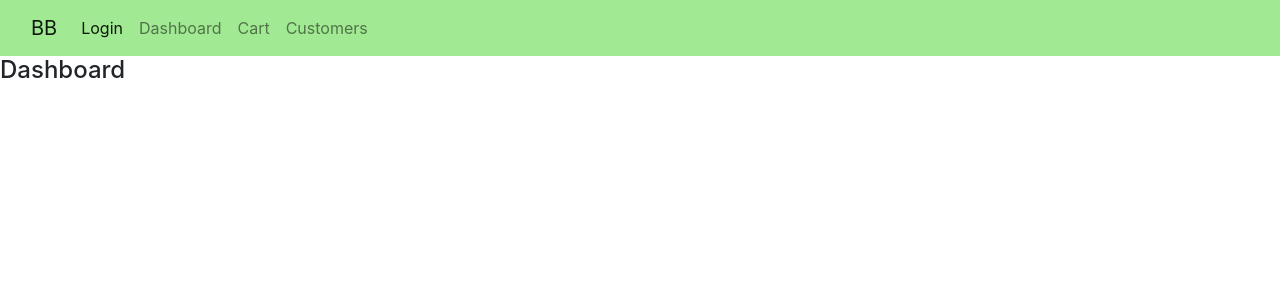
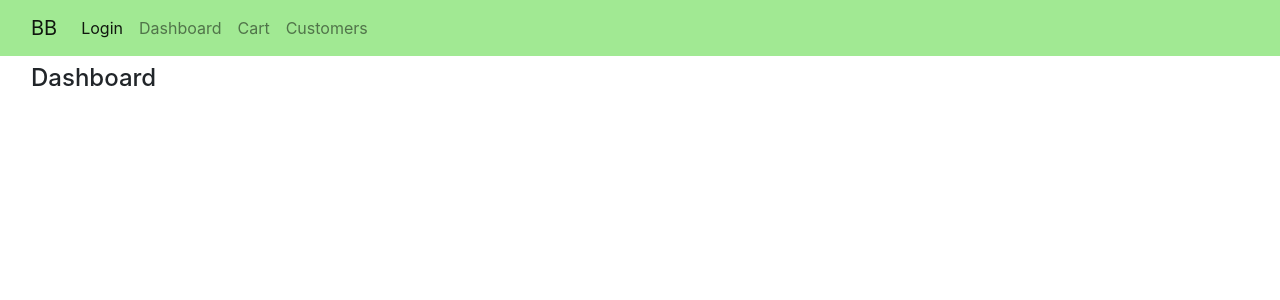
Before and after one commit to bekindtomammals0/ecommerce-app, a React (Create React App) app: page /dashboard in a window 1280 px wide. Shown: the top 300 px of the page. Built offline with nearby package versions, Linux system fonts and the light colour scheme.

Commit message:
End of tutorial

```diff
--- a/src/App.jsx
+++ b/src/App.jsx
@@ -13,6 +13,7 @@ export default class App extends Component {
     return (
       <BrowserRouter>
         <NavBar />
+        <div className="container-fluid">
           <Routes>
             <Route path="/" exact element={<Login />} />
             <Route path="/dashboard" exact element={<Dashboard />} />
@@ -20,6 +21,7 @@ export default class App extends Component {
             <Route path="/customers" exact element={<CustomerList />} />
             <Route path="*" element={<NoMatchPage />} />
           </Routes>
+        </div>
       </BrowserRouter>
     );
   }
--- a/src/Dashboard.jsx
+++ b/src/Dashboard.jsx
@@ -1,6 +1,6 @@
 import React, { Component } from "react";
 export default class Dashboard extends Component {
   render() {
-    return <h4>Dashboard</h4>;
+    return <h4 className="mt-2 px-3">Dashboard</h4>;
   }
 }
--- a/src/ShoppingCart.jsx
+++ b/src/ShoppingCart.jsx
@@ -16,7 +16,7 @@ export default class ShoppingCart extends Component {
     console.log("render() of ShoppingCart.jsx");
     return (
       <div className="container-fluid">
-        <h4>Shopping Cart</h4>
+        <h4 className="mt-2">Shopping Cart</h4>
         <div className="row">
           {this.state.products.map((prod) => {
             return (
```
Lines whose indentation alone changed are shown as unchanged.
